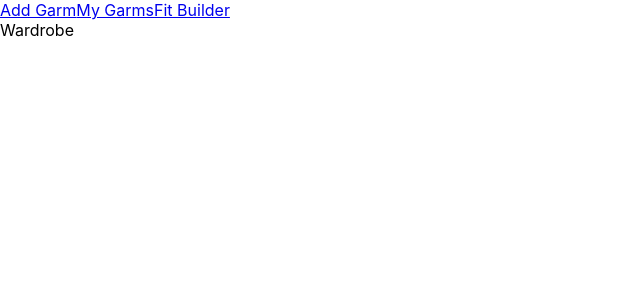
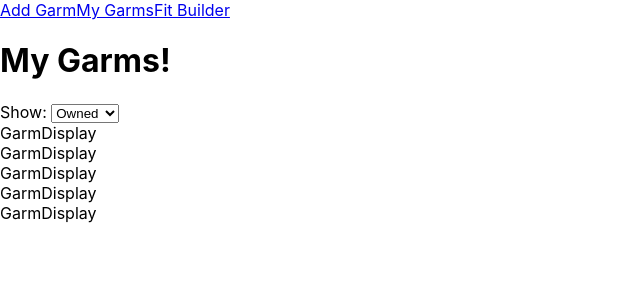
Before and after one commit to Zachary-Roland/closet-app-react, a React (Create React App) app: page /myGarms in a window 1280 px wide. Shown: the top 300 px of the page, without its empty margins (0-640 px from the left). Built offline with nearby package versions, Linux system fonts and the light colour scheme.

Commit message:
adds components w/ conditionals

```diff
--- a/src/components/GarmsContainer.js
+++ b/src/components/GarmsContainer.js
@@ -1,7 +1,45 @@
-import React from "react";
+import React, { useContext, useMemo, useState } from "react";
+import GarmDisplay from "./GarmDisplay";
+import { GarmsContext } from "../context/GarmContext";
+
+// ! This container will filter and show either owned or wanted garments
+// TODO add state and selector to pick between owned and wanted
+// TODO 2 conditional renders GarmDisplay. One maps through owned garms, other through wanted garms.
 
 const GarmsContainer = () => {
-  return <div>GarmsContainer</div>;
+  // ! the map function will be simlilar to this function from the todo app
+  // ! but for owned key instead of ID
+  // const faveIds = useMemo(() => {
+  //   return favorites.map((val) => val.id);
+  // }, [favorites]);
+  const [closetSelect, setClosetSelect] = useState("own");
+  const { garms } = useContext(GarmsContext);
+  const ownedGarms = useMemo(() => {
+    return garms.filter((val) => val.own === "true");
+  }, [garms]);
+  const wantedGarms = useMemo(() => {
+    return garms.filter((val) => val.own === "false");
+  }, [garms]);
+  return (
+    <>
+      <div>
+        <label>Show: </label>
+        <select
+          name="closetSelect"
+          defaultValue="own"
+          value={closetSelect}
+          onChange={(e) => setClosetSelect(e.target.value)}
+        >
+          <option value="own">Owned</option>
+          <option value="want">Wanted</option>
+        </select>
+      </div>
+      {/* expected outcome w/ hardcoded garm state: 3 wanted, 5 owned */}
+      {closetSelect === "own"
+        ? ownedGarms.map(() => <GarmDisplay />)
+        : wantedGarms.map(() => <GarmDisplay />)}
+    </>
+  );
 };
 
 export default GarmsContainer;
--- a/src/components/WardrobePage.js
+++ b/src/components/WardrobePage.js
@@ -1,7 +1,15 @@
 import React from "react";
+import GarmsContainer from "./GarmsContainer";
 
 const Wardrobe = () => {
-  return <div>Wardrobe</div>;
+  return (
+    <>
+      <h1>My Garms!</h1>
+      {/* Within garmscontainer choose between owned or wanted items
+      Similar to the filter comp from our TODO app. */}
+      <GarmsContainer></GarmsContainer>
+    </>
+  );
 };
 
 export default Wardrobe;
```
